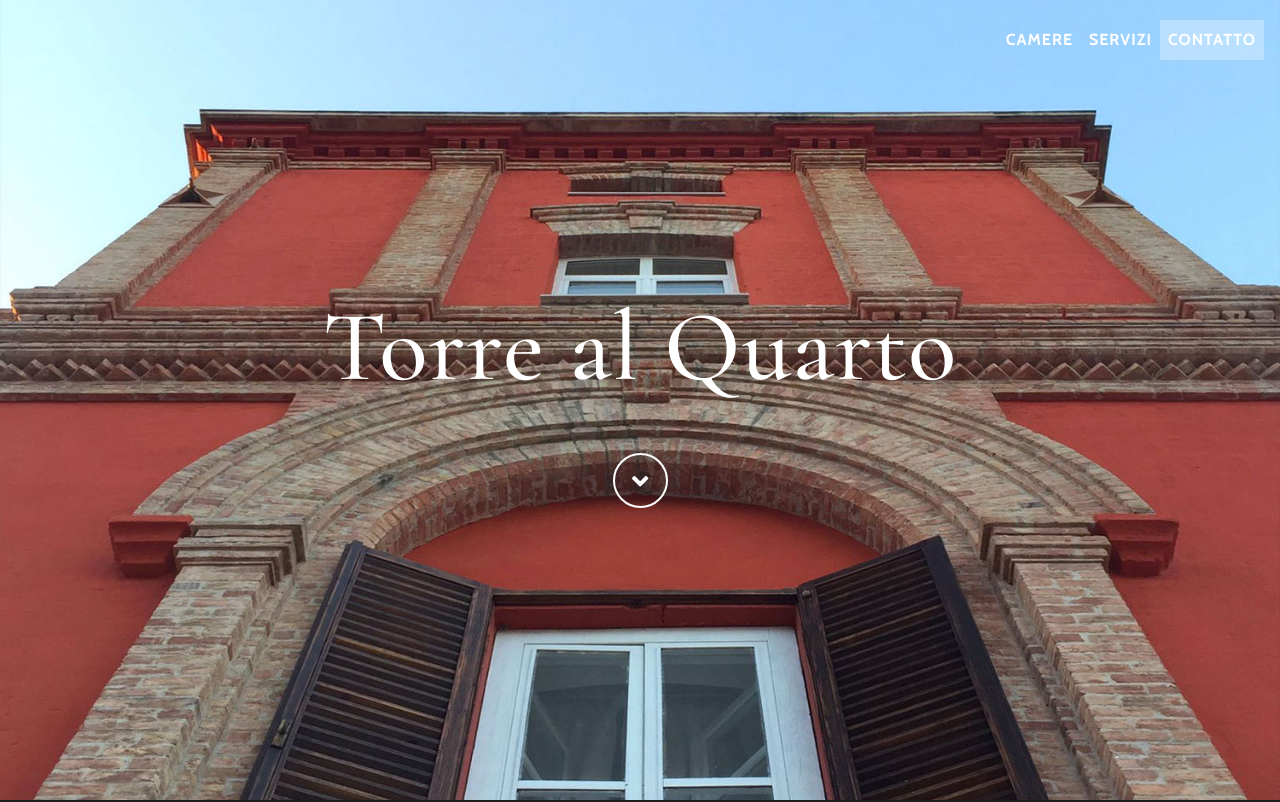
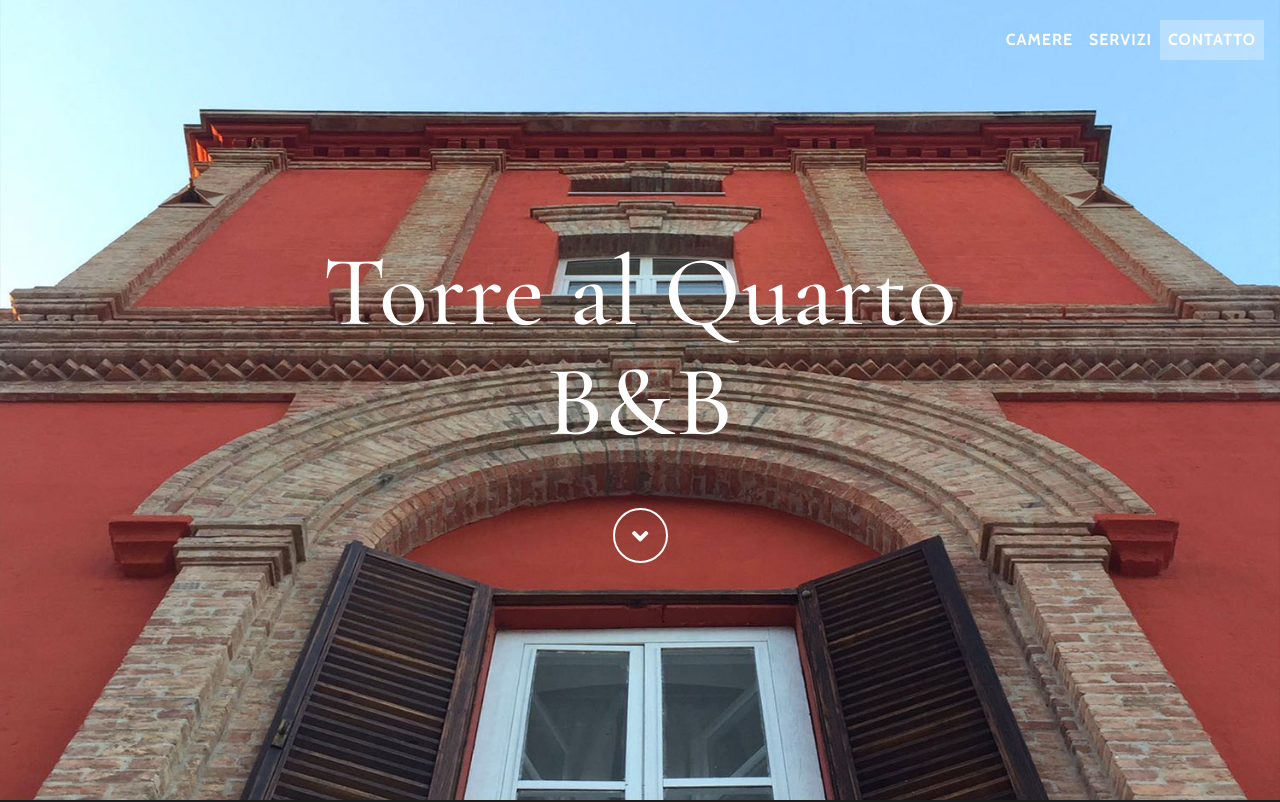
Before and after one commit to marcodileo/torrealquarto, a plain HTML site: page index.html in a window 1280 px wide. Shown: the top 802 px of the page. Drawn offline with nearby package versions, Linux system fonts and the light colour scheme; some packages are replaced by stand-ins of ours.

Commit message:
Update index.html

```diff
--- a/index.html
+++ b/index.html
@@ -61,7 +61,7 @@
         <div class="container">
           <div class="row">
             <div class="col-lg-8 mx-auto">
-              <h1 class="brand-heading">Torre al Quarto</h1>
+              <h1 class="brand-heading">Torre al Quarto<br>B&B</h1>
               <a href="#download" class="btn btn-circle js-scroll-trigger">
                 <i class="fa fa-angle-down animated"></i>
               </a>
@@ -164,6 +164,7 @@
           <div class="col-lg-8 mx-auto">
             <h3>Contatto</h3>
 		  <p1>Torre al Quarto</p1> <p>B&amp;B</p>
+<a href="tel:+39 0885413214">+39 0885413214</a>
 		  <a href="https://goo.gl/maps/SSERWfV2rM92 " target="_blank"><i class="fas fa-map-marker-alt"></i> Contrada Quarto<br>71042 Cerignola (FG)</a>
 		  <br>
             <ul class="list-inline banner-social-buttons">
```
